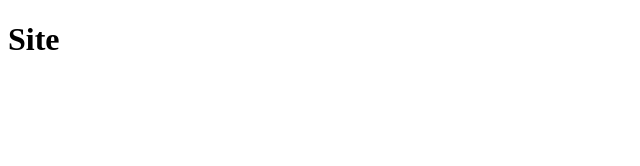
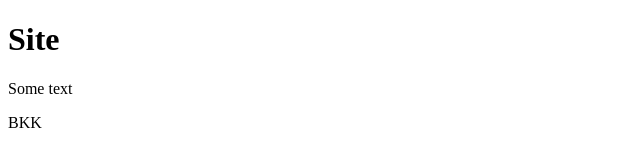
Before and after one commit to boranbaykk/site, a plain HTML site: page index.html in a window 1280 px wide. Shown: the whole page, without its empty margins (0-640 px from the left). Drawn offline with Linux system fonts and the light colour scheme.

Commit message:
second commit

```diff
--- a/index.html
+++ b/index.html
@@ -6,5 +6,11 @@
   </head>
   <body>
     <h1>Site</h1>
+    <p>
+      Some text
+    </p>
+    <p>
+      BKK
+    </p>
   </body>
 </html>
```
